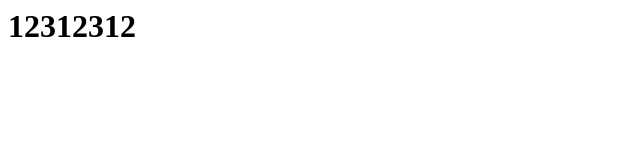
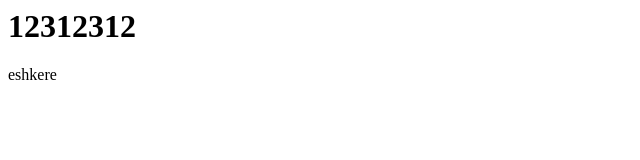
Before and after one commit to Strafaelgg/html, a plain HTML site: page index.html in a window 1280 px wide. Shown: the full height of the page, 0-640 px from the left. Drawn offline with Linux system fonts and the light colour scheme.

Commit message:
Update index.html

```diff
--- a/index.html
+++ b/index.html
@@ -1 +1,2 @@
 <h1>12312312</h1>
+<p>eshkere</p>
```
